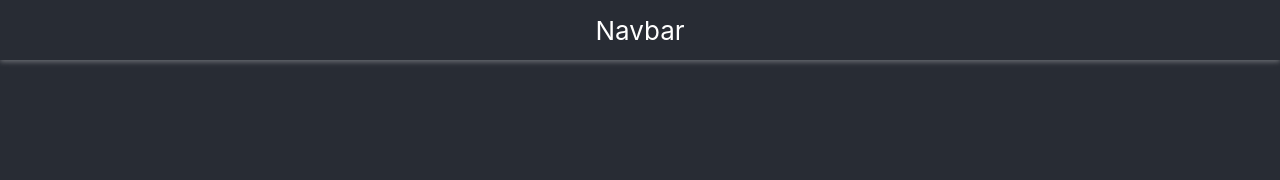
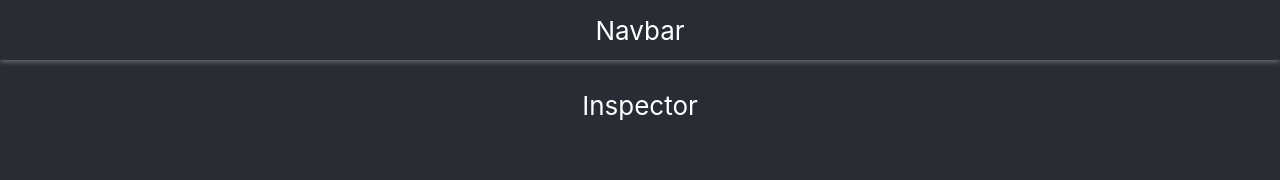
Before and after one commit to AladinJmila/emotions-diary-frontend, a React (Create React App) app: page /inspector in a window 1280 px wide. Before the commit this address had no page. Shown: the top 180 px of the page. Built offline with nearby package versions, Linux system fonts and the light colour scheme.

Commit message:
Added base for Editor and Inspector

```diff
--- a/src/App.js
+++ b/src/App.js
@@ -2,6 +2,8 @@ import { BrowserRouter, Route, Routes, Navigate } from 'react-router-dom';
 import './App.css';
 import Navbar from './components/Navbar';
 import Home from './pages/Home';
+import Editor from './pages/Editor';
+import Inspector from './pages/Inspector';
 
 function App() {
   return (
@@ -10,6 +12,8 @@ function App() {
         <Navbar />
         <Routes>
           <Route path='/' element={<Home />} />
+          <Route path='/editor' element={<Editor />} />
+          <Route path='/inspector' element={<Inspector />} />
         </Routes>
       </div>
     </BrowserRouter>
--- /dev/null
+++ b/src/pages/Editor.jsx
@@ -0,0 +1,8 @@
+import React from 'react';
+import './Editor.css';
+
+const Editor = () => {
+  return <div className='editor'>Editor</div>;
+};
+
+export default Editor;
--- /dev/null
+++ b/src/pages/Inspector.jsx
@@ -0,0 +1,8 @@
+import React from 'react';
+import './Inspector.css';
+
+const Inspector = () => {
+  return <div className='inspector'>Inspector</div>;
+};
+
+export default Inspector;
```
Also changed, not shown: src/pages/Editor.css (added), src/pages/Inspector.css (added).
